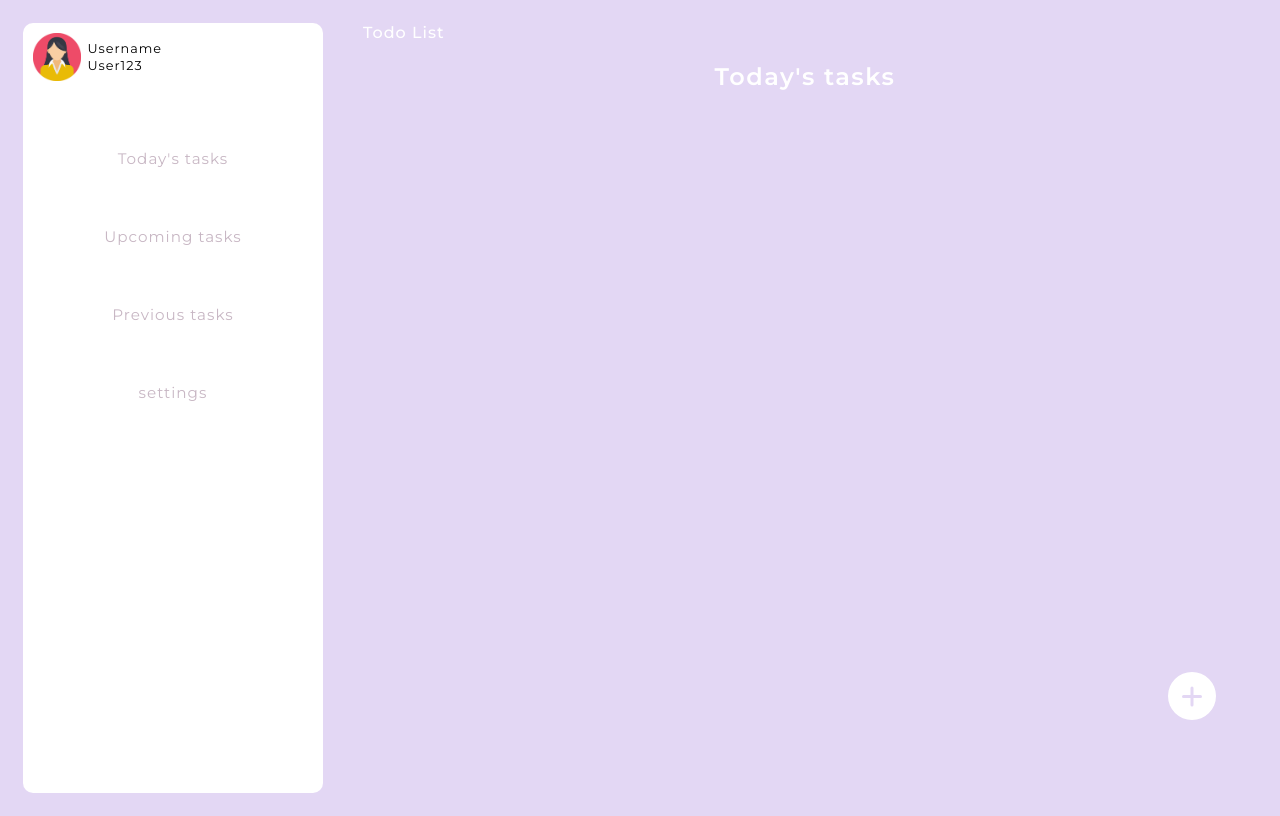
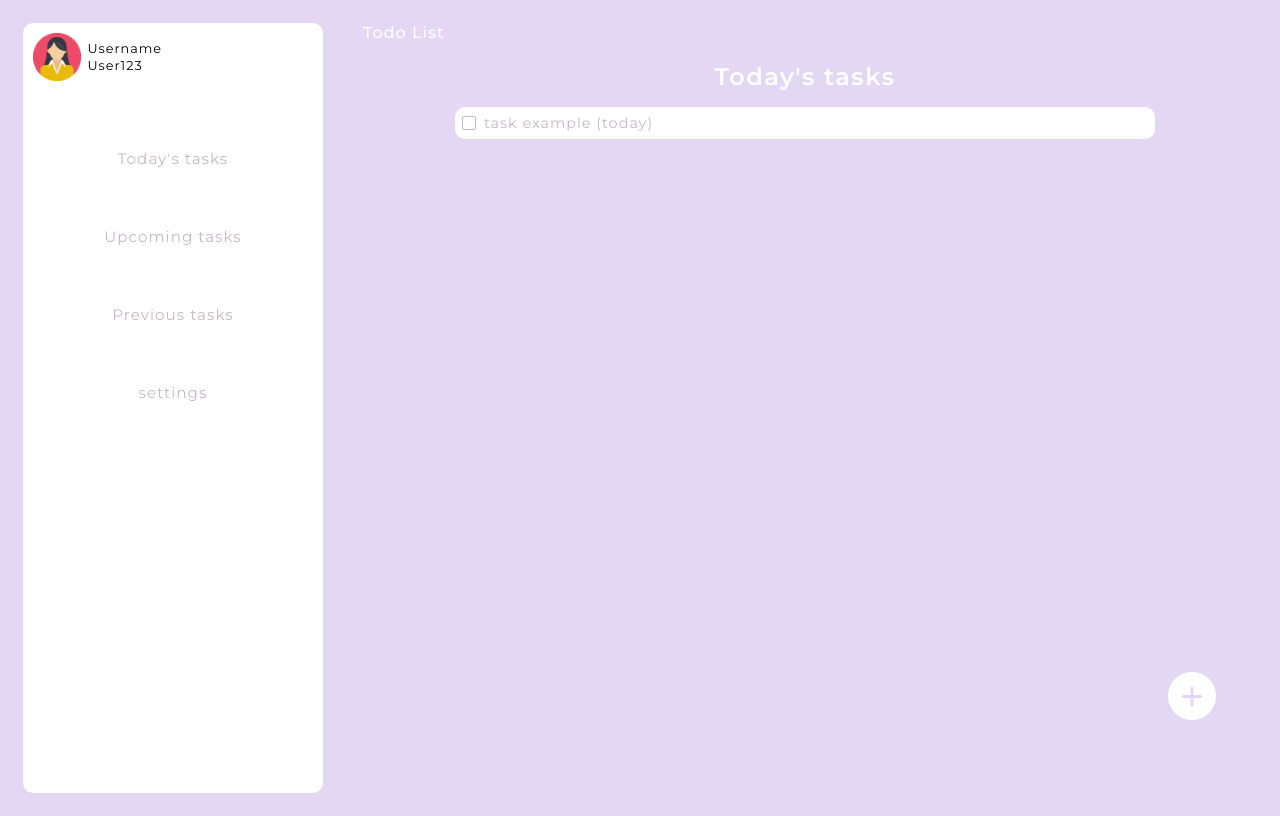
Before and after one commit to IkramMaizi/Todo-List, a React (Create React App) app: page / in a window 1280 px wide. Built offline with nearby package versions, Linux system fonts and the light colour scheme.

Commit message:
cleaned code

```diff
--- a/src/App.css
+++ b/src/App.css
@@ -12,7 +12,11 @@ html{
   min-height: 100vh;
   width: 100%;
 }
-p{margin: 0;}
+
+p{
+  margin: 0;
+}
+
 .nav--menu{
   display: flex;
   flex-direction: column;
@@ -22,6 +26,7 @@ p{margin: 0;}
   width: 35%;
   max-width: 300px;
 }
+
 .user--profile{
   display: flex;
   align-items: center;
@@ -29,16 +34,19 @@ p{margin: 0;}
   margin-bottom: 2rem;
   padding: 10px;
 }
+
 .user--profile img{
   grid-row: span 2;
   width: 3rem;
 }
+
 .user--info{
   display: flex;
   flex-direction: column;
   font-size: .8rem;
   row-gap: 2px;
 }
+
 .nav--list{
   list-style-type: none;
   padding-left: 0;
@@ -46,10 +54,8 @@ p{margin: 0;}
   flex-direction: column;
   color: #c8b7c4;
   row-gap: 5vh;
-
 }
 .list--element{
-  /* border-bottom: 2px solid #c8b7c4; */
   padding: .6rem;
   font-size: .95rem;
   text-align: center;
@@ -60,6 +66,7 @@ p{margin: 0;}
   color: inherit;
   letter-spacing: inherit;
 }
+
 .list--element:hover{
   background-color: #f1e8fd;
 }
@@ -72,10 +79,12 @@ p{margin: 0;}
   flex-grow: 1;
 
 }
+
 .logo{
   color: white;
   font-weight: 500;
 }
+
 .main--title{
   margin-top: 20px;
   color: white;
@@ -85,44 +94,6 @@ p{margin: 0;}
   font-weight: 600;
   letter-spacing: 1.5px;
 }
-.task--container{
-  width: 100%;
-  display: flex;
-  border-radius: 10px;
-  background-color: white;
-  padding: 7px;
-  max-width: 700px;
-  align-self: center;
-  justify-self: center;
-  align-items: center;
-  box-sizing: border-box;
-}
-
-.checkbox--container{
-  width: 12px;
-  height: 12px;
-  border: 1px solid #c8b7c4;
-  border-radius: 2px;
-  cursor: pointer;
-}
-.checkbox{
-  display: none;
-}
-
-.checkmark {
-  display: none;
-}
-
-.checkbox--container input:checked ~ .checkmark{
-  display: block;
-  left: 4px;
-  width: 3px;
-  height: 8px;
-  position: relative;
-  border: solid #c8b7c4;
-  border-width: 0 2px 2px 0;
-  transform: rotate(45deg);
-}
 
 .tasks--list{
   list-style: none;
@@ -131,21 +102,8 @@ p{margin: 0;}
   display: flex;
   flex-direction: column;
   row-gap: 15px;
-
-}
-.task--title{
-  font-size: .9rem;
-  margin-left: 8px;
-  color: #c8b7c4;
 }
 
-
-.task--title--checked{
-  text-decoration: line-through;
-  font-size: .9rem;
-  margin-left: 8px;
-  color: #c8b7c4;
-}
 input{
   color: blue;
   text-decoration-color: aqua;
@@ -164,9 +122,11 @@ input{
   right: 5%;
   background-color: white;
 }
+
 .cross{
   align-self: center;
 }
+
 .horizontal{
   position: absolute;
   width: 20px;
@@ -174,6 +134,7 @@ input{
   background-color: #e3d7f4;
   border-radius: 3px;
 }
+
 .vertical{
   width: 20px;
   height: 3px;
--- a/src/App.js
+++ b/src/App.js
@@ -6,15 +6,12 @@ import TaskElement from './components/TaskElement'
 
 function App() {
   const currentDate= new Date();
-  const [taskList, setTaskList]= React.useState([]);
+  const [taskList, setTaskList]= React.useState([newTask("task example (today)", 1, currentDate), newTask("task example (upcoming)", 2)]);
   const [currentWindow, setCurrentWindow]= React.useState(1);
   const [newTaskTrigger, setNewTaskTrigger]= React.useState(false);
 
   function newTask(title, type, date){
-    const currentDate= new Date();
-
-    console.log(date);
-    console.log(`new task function entered. task: ${title}`);
+    console.log(`new task added. task: ${title} date: ${date}`);
     // type= (date.getTime() == currentDate.getTime()) ? 1 : 2;
     return({
       title: title,
@@ -48,6 +45,7 @@ function App() {
   function showNewTaskWindow(){
     setNewTaskTrigger(true);
   }
+
   function submitNewTask(title, type, date){
     setTaskList( (prev) => ([...prev, newTask(title, type, date)]));
     setNewTaskTrigger(false);
@@ -64,7 +62,7 @@ function App() {
   const tasksElements= taskList.map((task)=>{
     if(task.type===currentWindow)
     return(
-    <TaskElement task={task} handleCheckboxChange={handleCheckboxChange}/>
+    <TaskElement task={task} handleCheckboxChange={handleCheckboxChange} key={task.title}/>
   )
 else{
   return ""
--- /dev/null
+++ b/src/components/TaskElement.css
@@ -0,0 +1,51 @@
+.task--container{
+    width: 100%;
+    display: flex;
+    border-radius: 10px;
+    background-color: white;
+    padding: 7px;
+    max-width: 700px;
+    align-self: center;
+    justify-self: center;
+    align-items: center;
+    box-sizing: border-box;
+  }
+
+  .checkbox--container{
+    width: 12px;
+    height: 12px;
+    border: 1px solid #c8b7c4;
+    border-radius: 2px;
+    cursor: pointer;
+  }
+  .checkbox{
+    display: none;
+  }
+
+  .checkmark {
+    display: none;
+  }
+
+  .checkbox--container input:checked ~ .checkmark{
+    display: block;
+    left: 4px;
+    width: 3px;
+    height: 8px;
+    position: relative;
+    border: solid #c8b7c4;
+    border-width: 0 2px 2px 0;
+    transform: rotate(45deg);
+  }
+
+  .task--title{
+    font-size: .9rem;
+    margin-left: 8px;
+    color: #c8b7c4;
+  }
+
+  .task--title--checked{
+    text-decoration: line-through;
+    font-size: .9rem;
+    margin-left: 8px;
+    color: #c8b7c4;
+  }
--- a/src/components/TaskElement.js
+++ b/src/components/TaskElement.js
@@ -1,8 +1,9 @@
 import React from 'react'
+import './TaskElement.css';
 
 export default function TaskElement(props){
     return(
-        <li className="task--container" key={props.task.title}>
+        <li className="task--container">
     <label class="checkbox--container" htmlFor={`taskCheckbox-${props.task.title}`}>
       <input type="checkbox" className="checkbox" id={`taskCheckbox-${props.task.title}`} onChange={() => props.handleCheckboxChange(props.task)} checked={props.task.isDone || false} ></input>
       <div className="checkmark"></div>
```
